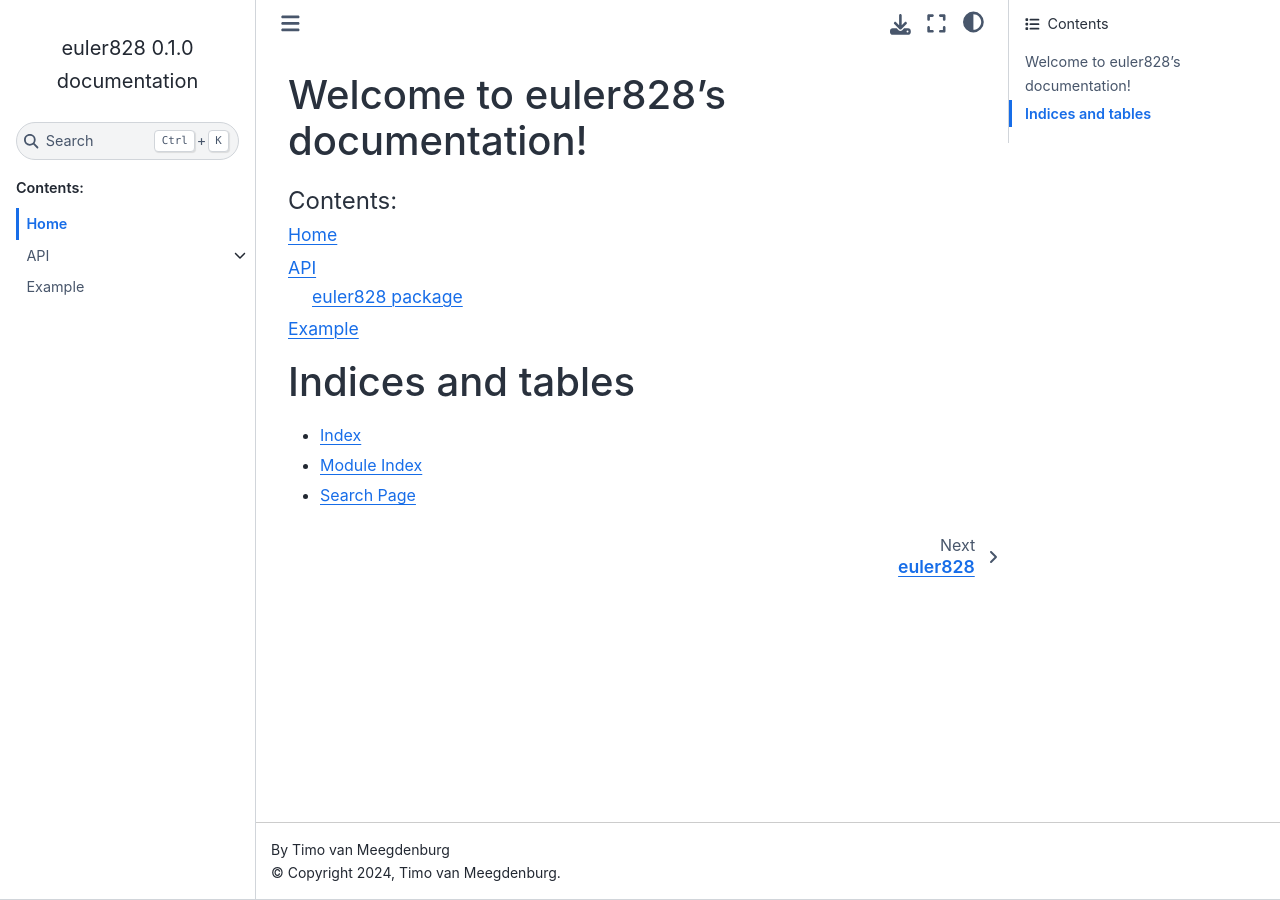
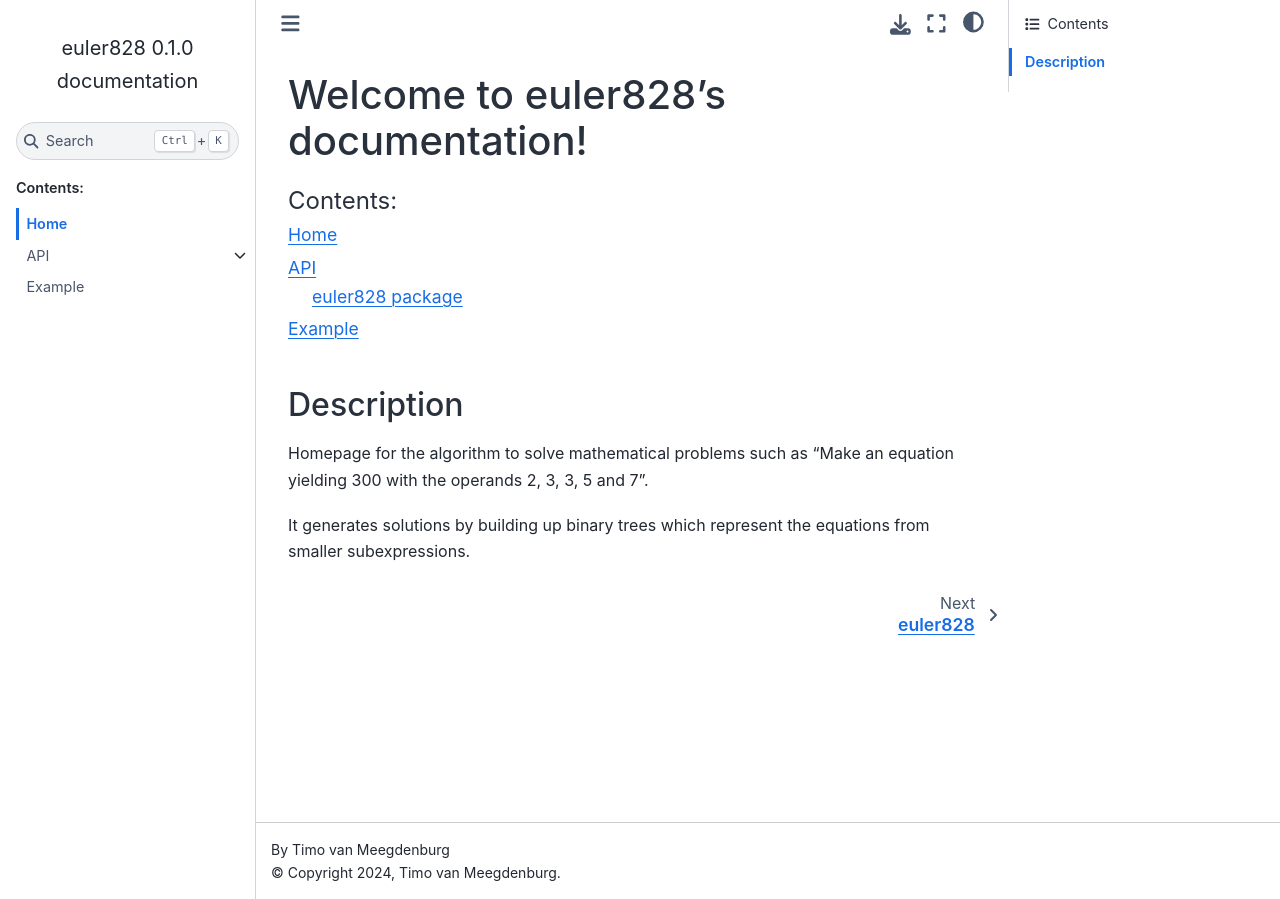
Before and after one commit to Garyzan/euler-828, a Sphinx documentation site: the page built from docs/source/index.rst, in a window 1280 px wide. Built offline with Sphinx 7.4.7 and the Sphinx Book theme 1.1.4, drawn with Linux system fonts in a browser that asks for light colours.

Commit message:
website improvement (I can't design for my life please be gentle)

```diff
--- a/docs/source/index.rst
+++ b/docs/source/index.rst
@@ -14,9 +14,9 @@ Welcome to euler828's documentation!
    API <modules>
    Example <notebooks/example.ipynb>
 
-Indices and tables
-==================
+Description
+-----------
 
-* :ref:`genindex`
-* :ref:`modindex`
-* :ref:`search`
+Homepage for the algorithm to solve mathematical problems such as "Make an equation yielding 300 with the operands 2, 3, 3, 5 and 7".
+
+It generates solutions by building up binary trees which represent the equations from smaller subexpressions.
```
Also changed, not shown: 1 other file.
